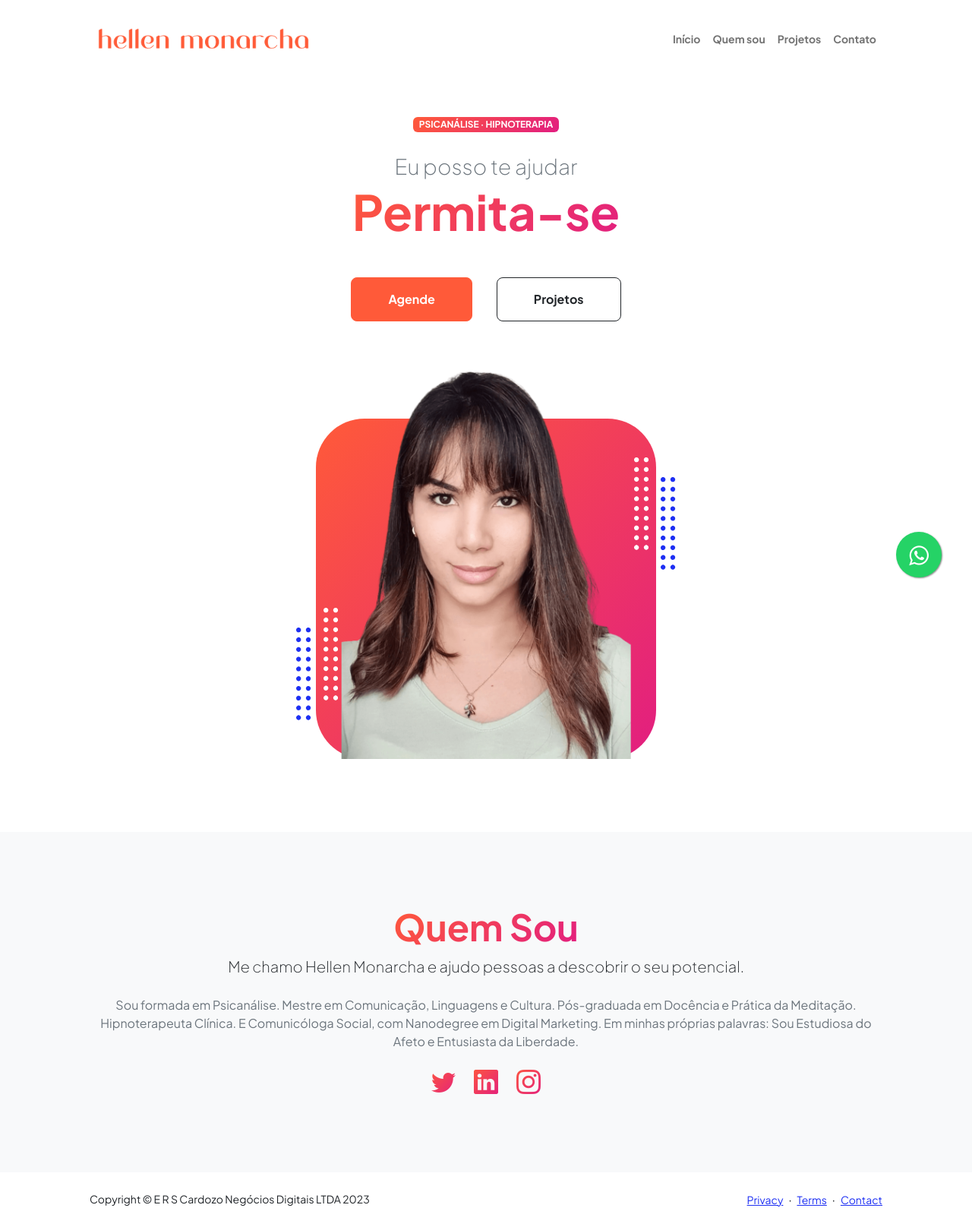
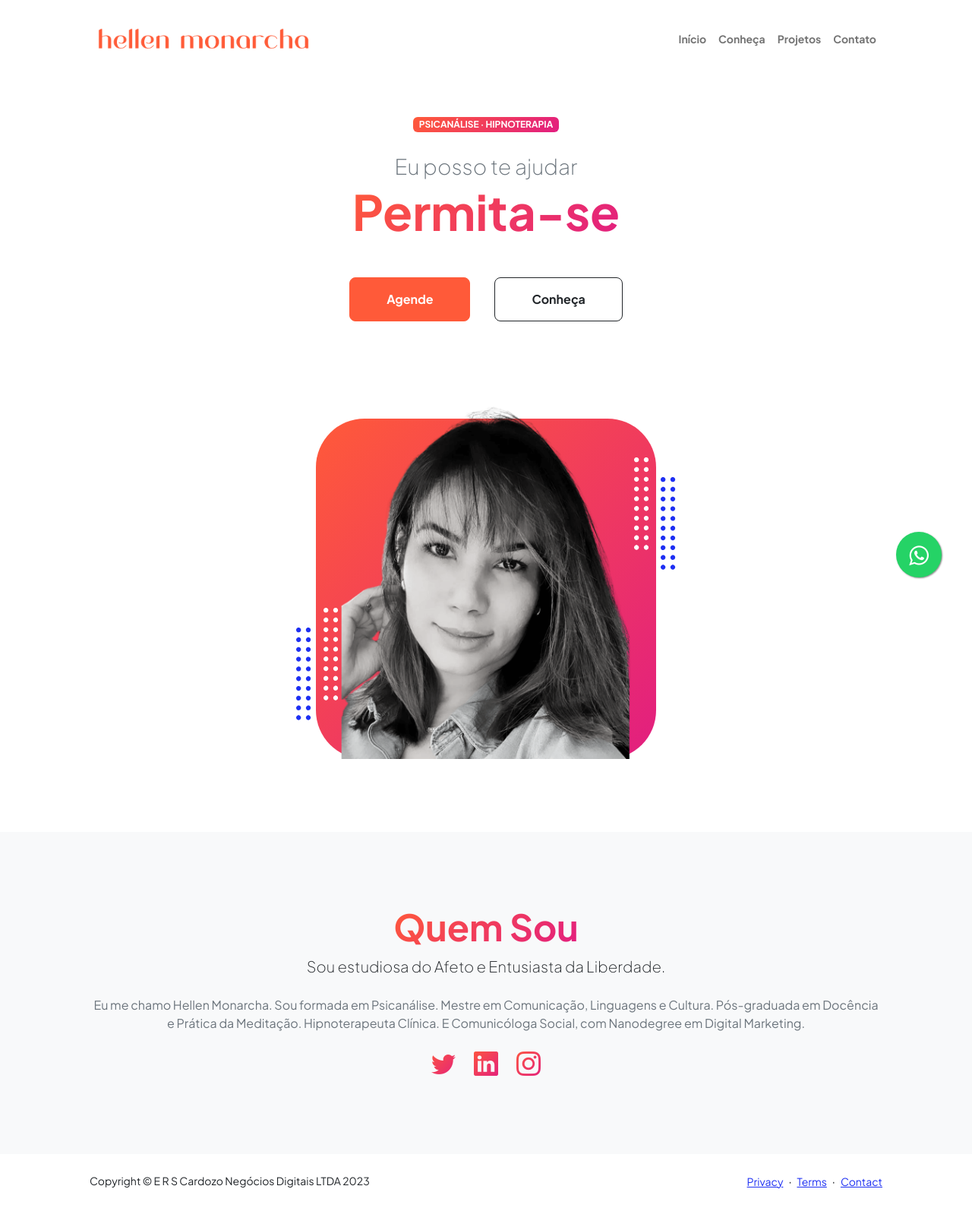
Before and after one commit to emorycardozo/hellen-homepage, a Flask app: page / in a window 1280 px wide. Shown: the whole page at 76% size. After the commit the page ends 1564 px from the top, so only its background shows below. Run offline with Flask 2, Linux system fonts and the light colour scheme; some libraries are stand-ins or nearby versions.

Commit message:
ajustes hellen

```diff
--- a/templates/index.html
+++ b/templates/index.html
@@ -45,7 +45,7 @@
                 <div class="collapse navbar-collapse" id="navbarSupportedContent">
                     <ul class="navbar-nav ms-auto mb-2 mb-lg-0 small fw-bolder">
                         <li class="nav-item"><a class="nav-link" href="/home">Início</a></li>
-                        <li class="nav-item"><a class="nav-link" href="/quemsou">Quem sou</a></li>
+                        <li class="nav-item"><a class="nav-link" href="/quemsou">Conheça</a></li>
                         <li class="nav-item"><a class="nav-link" href="/projetos">Projetos</a></li>
                         <li class="nav-item"><a class="nav-link" href="/contato">Contato</a></li>
                     </ul>
@@ -71,7 +71,7 @@
                                     href="https://wa.me/559132385464?text=Gostaria%20de%20marcar%20uma%20consulta!"
                                     target="_blank">Agende</a>
                                 <a class="btn btn-outline-dark btn-lg px-5 py-3 fs-6 fw-bolder"
-                                    href="/projetos">Projetos</a>
+                                    href="/quemsou">Conheça</a>
                             </div>
                         </div>
                     </div>
@@ -81,7 +81,7 @@
                             <div class="profile bg-gradient-primary-to-secondary">
                                 <!-- TIP: For best results, use a photo with a transparent background like the demo example below-->
                                 <!-- Watch a tutorial on how to do this on YouTube (link)-->
-                                <img class="profile-img" src="static/assets/hellen-profile.png" alt="..." />
+                                <img class="profile-img" src="static/assets/hellen-profile2.png" alt="..." />
                                 <div class="dots-1">
                                     <!-- SVG Dots-->
                                     <svg version="1.1" xmlns="http://www.w3.org/2000/svg"
@@ -379,12 +379,11 @@
                     <div class="col-xxl-8">
                         <div class="text-center my-5">
                             <h2 class="display-5 fw-bolder"><span class="text-gradient d-inline">Quem Sou</span></h2>
-                            <p class="lead fw-light mb-4">Me chamo <span>Hellen Monarcha</span> e ajudo pessoas a
-                                descobrir o seu potencial.</p>
-                            <p class="text-muted">Sou formada em Psicanálise. Mestre em Comunicação, Linguagens e
-                                Cultura. Pós-graduada em Docência e Prática da Meditação. Hipnoterapeuta Clínica. E
-                                Comunicóloga Social, com Nanodegree em Digital Marketing. Em minhas próprias palavras:
-                                Sou Estudiosa do Afeto e Entusiasta da Liberdade.</p>
+                            <p class="lead fw-light mb-4">Sou estudiosa do <span>Afeto</span> e Entusiasta da Liberdade.
+                            </p>
+                            <p class="text-muted">Eu me chamo Hellen Monarcha. Sou formada em Psicanálise. Mestre em
+                                Comunicação, Linguagens e Cultura. Pós-graduada em Docência e Prática da Meditação.
+                                Hipnoterapeuta Clínica. E Comunicóloga Social, com Nanodegree em Digital Marketing.</p>
                             <div class="d-flex justify-content-center fs-2 gap-4">
                                 <a class="text-gradient" href="https://twitter.com/HMonarketing" target="_blank"><i
                                         class="bi bi-twitter"></i></a>
--- a/templates/resume.html
+++ b/templates/resume.html
@@ -207,7 +207,8 @@
                                     <div class="col text-center text-lg-start mb-4 mb-lg-0">
                                         <div class="bg-light p-4 rounded-4">
                                             <div class="text-primary fw-bolder mb-2">2013 - 2015</div>
-                                            <div class="small fw-bolder">Coordenadora - Publicidade e Marketing</div>
+                                            <div class="small fw-bolder">Coordenadora - Comunicação Social e Visual
+                                            </div>
                                             <div class="small text-muted">FEAPA - Faculdade de estudos avançados do Pará
                                             </div>
                                             <div class="small text-muted">Belém, PA</div>
```
Also changed, not shown: static/assets/hellen-profile2.png (added).
